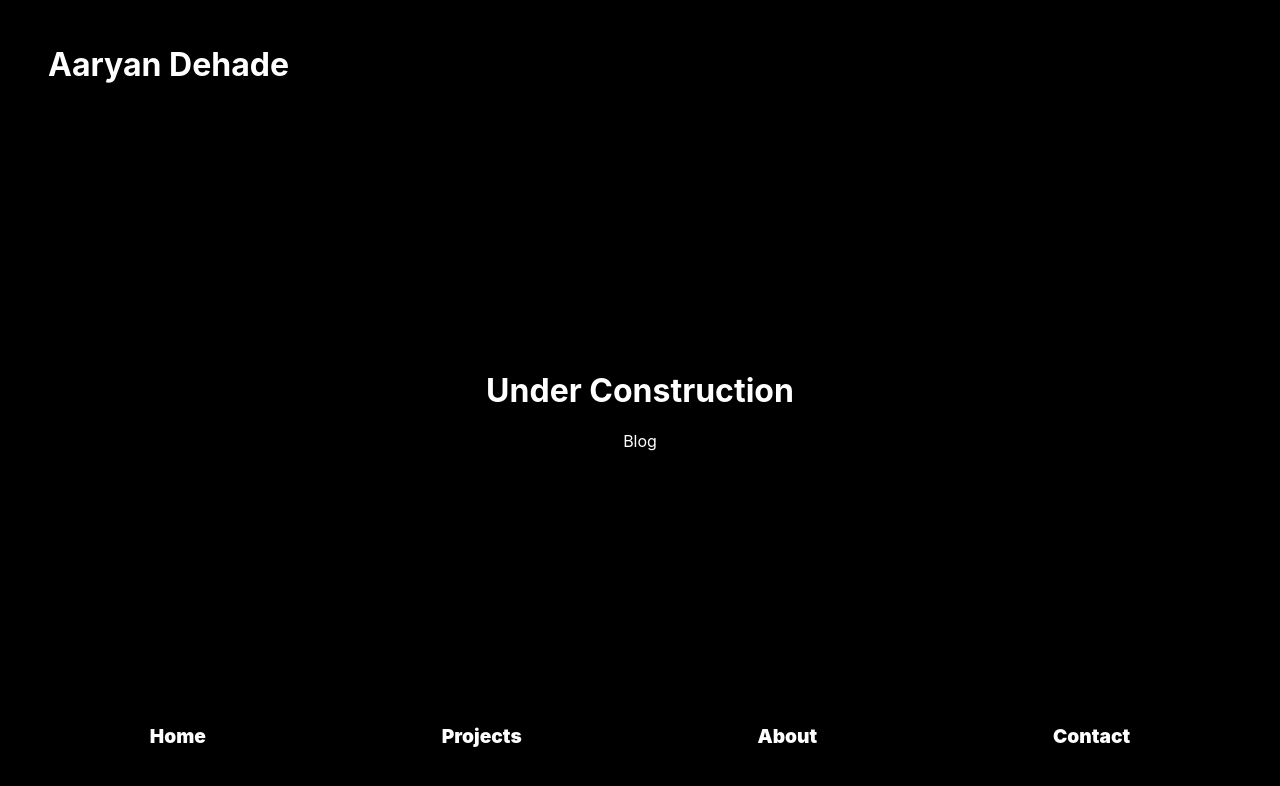
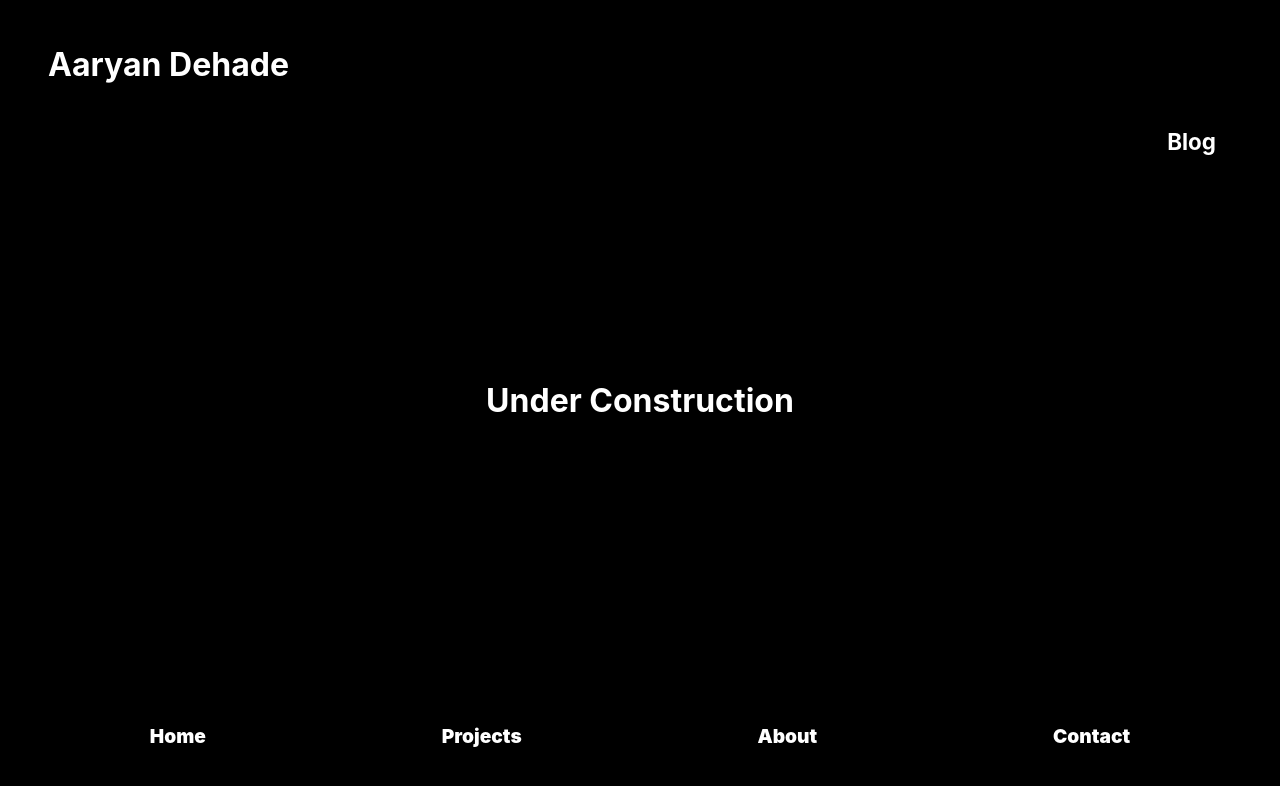
Before and after one commit to dehadeaaryan/aaryandehade-portfolio, a Next.js app: page /about in a window 1280 px wide. Shown: the top 786 px of the page. Built offline with nearby package versions, Linux system fonts and the light colour scheme.

Commit message:
about page reconstruct begin

```diff
--- a/pages/about.js
+++ b/pages/about.js
@@ -6,7 +6,7 @@ export default function Index() {
         <div className={styles.container}>
             <main className={styles.main}>
                 <h1>Under Construction</h1>
-                <Link href="./blog/"><a>Blog</a></Link>
+                <Link href="./blog/"><a className={styles.topRight}>Blog</a></Link>
             </main>
         </div>
     )
--- a/pages/projects.js
+++ b/pages/projects.js
@@ -1,4 +1,3 @@
-import Link from 'next/link'
 import styles from '../styles/index.module.css'
 import Project from '../components/project'
 
--- a/styles/index.module.css
+++ b/styles/index.module.css
@@ -25,6 +25,14 @@
     font-family: monospace;
 }
 
+.topRight {
+    position: absolute;
+    top: 8rem;
+    right: 4rem;
+    font-size: 1.4rem;
+    font-weight: 700;
+}
+
 
 @media only screen and (max-width: 600px) {
     .title {
```
